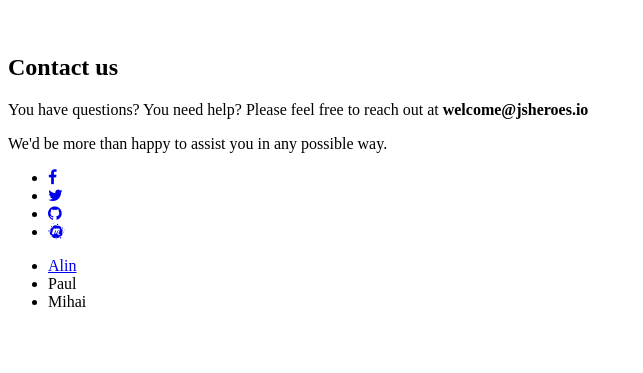
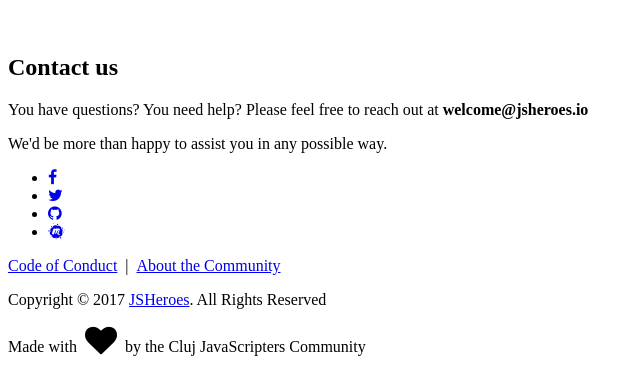
Before and after one commit to jsheroes/old-jsheroes.io, a Next.js app: page / in a window 1280 px wide. Shown: the part 2123-2496 px from the top of the page, without its empty margins (0-643 px from the left). Before the commit the page ends 2450 px from the top, so only its background shows below. Built offline with nearby package versions, Linux system fonts and the light colour scheme.

Commit message:
footer completed

```diff
--- a/app/components/footer.js
+++ b/app/components/footer.js
@@ -1,5 +1,5 @@
+import Link from 'next/link'
 import Style from './footer.style'
-import Link from 'next/link'
 
 const Footer = () => (
   <footer>
@@ -42,16 +42,36 @@ const Footer = () => (
     </div>
 
     <div className="the-footer">
+      <p className="footer-p">
+        <Link href="/">
+          <a className="white-underline-text">
+            Code of Conduct
+          </a>
+        </Link>
 
-      <ul>
-        <li>
-          <Link href="/"><a>Alin</a></Link>
-        </li>
-        <li>Paul</li>
-        <li>Mihai</li>
-      </ul>
+        <span className="vertical-divider">&nbsp;&nbsp;|&nbsp;&nbsp;</span>
+
+        <Link href="/">
+          <a className="white-underline-text">
+            About the Community
+          </a>
+        </Link>
+      </p>
+
+      <p className="footer-p">
+        Copyright © 2017&nbsp;
+        <Link href="/">
+          <a className="text-blue">JSHeroes</a>
+        </Link>
+        . All Rights Reserved
+      </p>
+
+      <p className="footer-p">
+        Made with &nbsp;
+        <span><i className="fa fa-heart fa-2x" aria-hidden="true"></i></span>
+        &nbsp; by the Cluj JavaScripters Community
+      </p>
     </div>
-
   </footer>
 )
 
--- a/app/components/footer.style.js
+++ b/app/components/footer.style.js
@@ -5,6 +5,7 @@ const FooterStyle = () => (
     {`
 
     .the-footer {
+      padding: 50px 0;
       background-color: ${styles.mainColor2};
       text-align: center;
     }
@@ -57,6 +58,15 @@ const FooterStyle = () => (
       border-color: #0098FF;
     }
 
+    @media only screen and (max-width: 767px) {
+      .the-anchors {
+        font-size: 25px;
+        height: 50px;
+        line-height: 48px;
+        margin: 6px;
+        width: 50px;
+      }
+    }
 
     .the-li, .the-h2, .the-p {
       color: white;
@@ -77,6 +87,42 @@ const FooterStyle = () => (
       font-weight: 300;
     }
 
+    .footer-p {
+      margin: 0 0 10px;
+      color: #fff;
+      font-size: 16px;
+      line-height: 32px;
+      font-weight: 300;
+    }
+
+    .white-underline-text {
+      color: #fff;
+      font-size: 16px;
+      text-decoration: underline;
+      text-transform: none;
+      transition-duration: .5s;
+    }
+
+    .white-underline-text:hover {
+      color: #0098FF;
+      text-decoration: none;
+    }
+
+    .vertical-divider {
+      position: relative;
+      top: -1px;
+    }
+
+    .text-blue {
+      color: #0098FF;
+      font-size: 16px;
+    }
+
+    span {
+      position: relative;
+      top: 6px;
+    }
+
   `}
   </style>
 )
```
